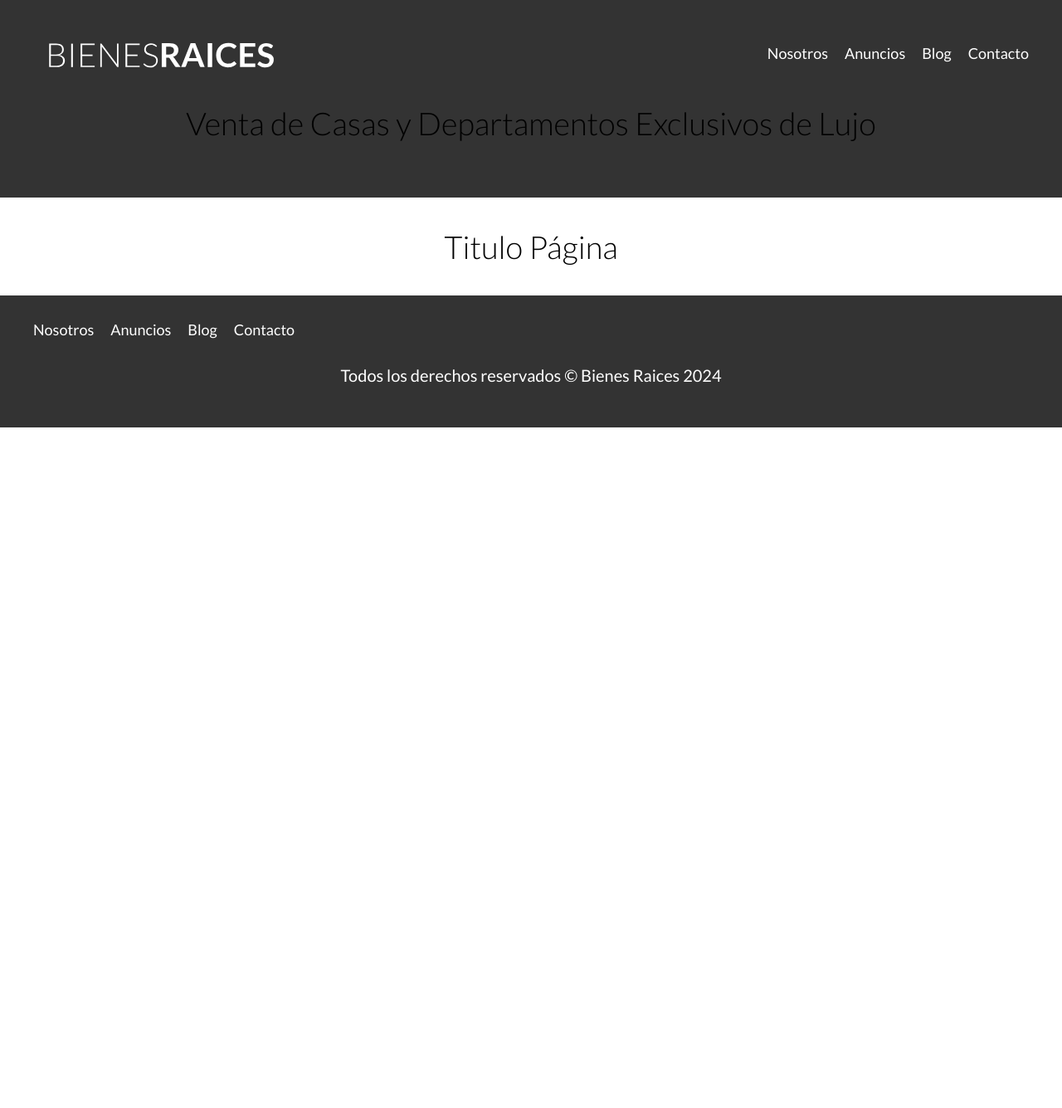
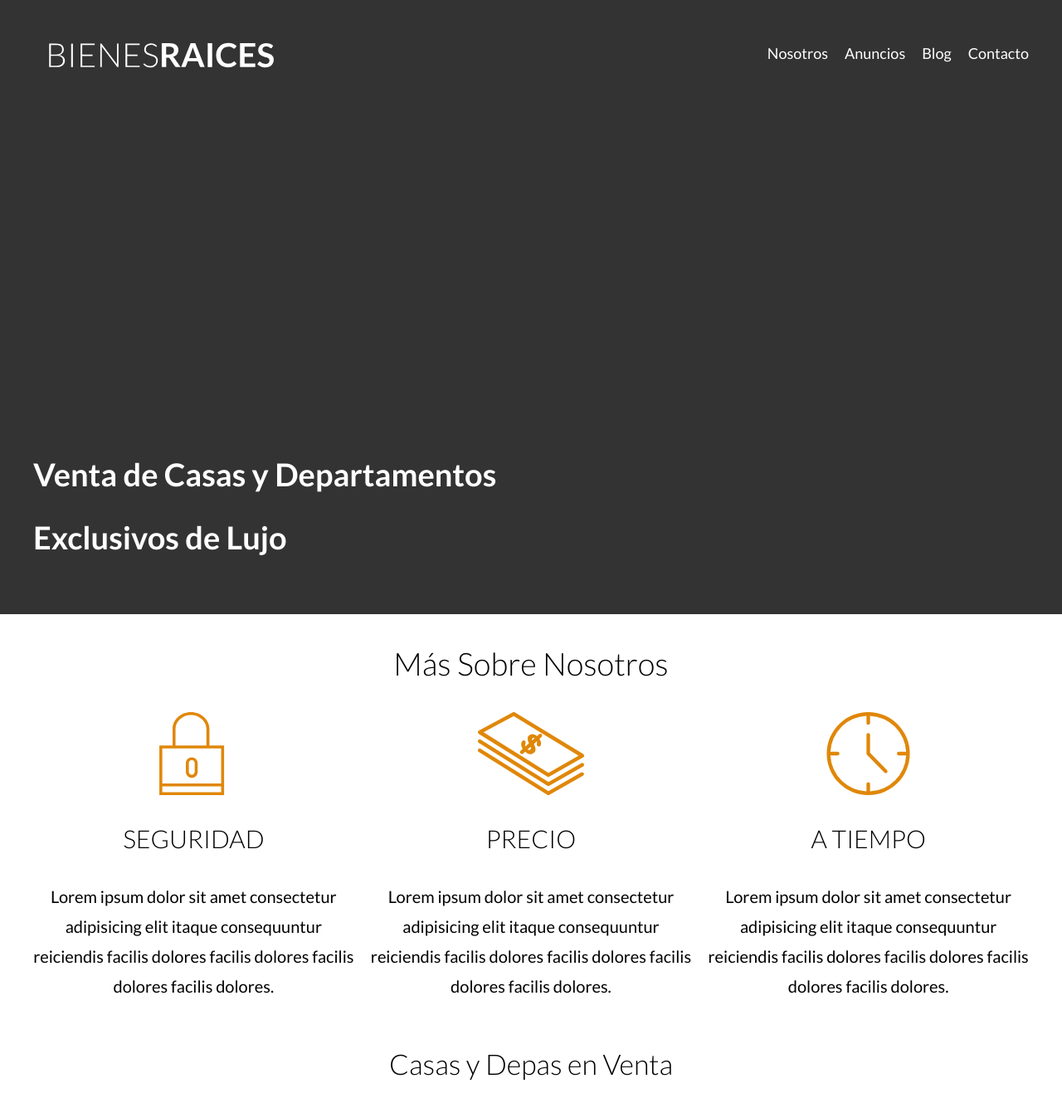
Before and after one commit to Aikarubi/bienes-raices, a PHP site: page / in a window 1280 px wide. Shown: the top 1335 px of the page at 83% size. Before the commit the page ends 515 px from the top, so only its background shows below. Run offline with PHP 8.4, Linux system fonts and the light colour scheme; style sheets or scripts are compiled from the project's sources; some libraries are stand-ins or nearby versions.

Commit message:
Añadiendo: más sobre nosotros y anuncios

```diff
--- a/src/anuncios.html
+++ b/src/anuncios.html
@@ -24,8 +24,6 @@
                     <a href="/contacto.html">Contacto</a>
                 </nav>
             </div> <!--.barra-->
-
-            <h1>Venta de Casas y Departamentos Exclusivos de Lujo</h1>
         </div>
     </header>
 
--- a/src/blog.html
+++ b/src/blog.html
@@ -24,8 +24,6 @@
                     <a href="/contacto.html">Contacto</a>
                 </nav>
             </div> <!--.barra-->
-
-            <h1>Venta de Casas y Departamentos Exclusivos de Lujo</h1>
         </div>
     </header>
 
--- a/src/contacto.html
+++ b/src/contacto.html
@@ -25,7 +25,6 @@
                 </nav>
             </div> <!--.barra-->
 
-            <h1>Venta de Casas y Departamentos Exclusivos de Lujo</h1>
         </div>
     </header>
 
--- a/src/index.html
+++ b/src/index.html
@@ -10,18 +10,18 @@
 
 <body>
 
-    <header class="header">
+    <header class="header inicio">
         <div class="contenedor contenido-header">
             <div class="barra">
-                <a href="/">
+                <a href="/src/">
                     <img src="/build/img/logo.svg" alt="Logotipo de Bienes Raices">
                 </a>
 
                 <nav class="navegacion">
-                    <a href="/nosotros.html">Nosotros</a>
-                    <a href="/anuncios.html">Anuncios</a>
-                    <a href="/blog.html">Blog</a>
-                    <a href="/contacto.html">Contacto</a>
+                    <a href="nosotros.html">Nosotros</a>
+                    <a href="anuncios.html">Anuncios</a>
+                    <a href="blog.html">Blog</a>
+                    <a href="contacto.html">Contacto</a>
                 </nav>
             </div> <!--.barra-->
 
@@ -30,8 +30,64 @@
     </header>
 
     <main class="contenedor seccion">
-        <h1>Titulo Página</h1>
+        <h1>Más Sobre Nosotros</h1>
+
+        <div class="iconos-nosotros">
+            <div class="icono">
+                <img src="/build/img/icono1.svg" alt="Icono seguridad" loading="lazy">
+                <h3>Seguridad</h3>
+                <p>Lorem ipsum dolor sit amet consectetur adipisicing elit itaque consequuntur reiciendis facilis
+                    dolores facilis dolores facilis dolores facilis dolores.</p>
+            </div>
+            <div class="icono">
+                <img src="/build/img/icono2.svg" alt="Icono precio" loading="lazy">
+                <h3>Precio</h3>
+                <p>Lorem ipsum dolor sit amet consectetur adipisicing elit itaque consequuntur reiciendis facilis
+                    dolores facilis dolores facilis dolores facilis dolores.</p>
+            </div>
+            <div class="icono">
+                <img src="/build/img/icono3.svg" alt="Icono tiempo" loading="lazy">
+                <h3>A Tiempo</h3>
+                <p>Lorem ipsum dolor sit amet consectetur adipisicing elit itaque consequuntur reiciendis facilis
+                    dolores facilis dolores facilis dolores facilis dolores.</p>
+            </div>
+        </div>
     </main>
+
+    <section class="seccion contenedor">
+
+        <h2>Casas y Depas en Venta</h2>
+
+        <div class="contenedor-anuncios">
+            <div class="anuncio">
+                <picture>
+                    <source srcset="/build/img/anuncio1.webp" type="image/webp">
+                    <source src="/build/img/anuncio1.jpg" type="image/jpeg">
+                    <img loading="lazy" src="/build/img/anuncio1.jpg" alt="Imagen Anuncio">
+                </picture>
+
+                <div class="contenido-anuncio">
+                    <h3>Casa de Lujo en el Lago</h3>
+                    <p>Casa en el lago con excelente vista, acabados de lujo a un excelente precio.</p>
+                    <p class="precio">$3.000.000</p>
+
+                    <ul class="iconos-caracteristicas">
+                        <li>
+                            <img loading="lazy" src="/build/img/icono_wc.svg" alt="icono wc">
+                            <p>3</p>
+                        </li>
+                        <li>
+                            <img loading="lazy" src="/build/img/icono_estacionamiento.svg" alt="icono estacionamiento">
+                            <p>3</p>
+                        </li>
+                        <li>
+                            <img loading="lazy" src="/build/img/icono_dormitorio.svg" alt="icono habitaciones">
+                            <p>4</p>
+                        </li>
+                    </ul>
+                </div>
+            </div>
+    </section>
 
     <footer class="footer seccion">
         <div class="contenedor contenedor-footer">
--- a/src/nosotros.html
+++ b/src/nosotros.html
@@ -24,8 +24,6 @@
                     <a href="/contacto.html">Contacto</a>
                 </nav>
             </div> <!--.barra-->
-
-            <h1>Venta de Casas y Departamentos Exclusivos de Lujo</h1>
         </div>
     </header>
 
--- a/src/scss/app.scss
+++ b/src/scss/app.scss
@@ -7,3 +7,4 @@
 @import 'layout/header';
 @import 'layout/navegacion';
 @import 'layout/footer';
+@import 'layout/iconos';
--- a/src/scss/layout/_header.scss
+++ b/src/scss/layout/_header.scss
@@ -1,5 +1,46 @@
+.no-webp .inicio {
+    background-image: url(../img/header.jpg);
+}
+
+.webp .inicio {
+    background-image: url(../img/header.webp);
+}
+
 .header {
     background-color: $grisOscuro;
     padding: 1rem 0 3rem 0;
 
+    &.inicio {
+
+        background-position: center center;
+        background-size: cover;
+
+        @include tablet {
+            min-height: 70rem;
+        }
+
+        .contenido-header {
+
+
+            @include tablet {
+                min-height: 70rem;
+            }
+        }
+    }
 }
+
+.contenido-header {
+    display: flex;
+    flex-direction: column;
+    justify-content: space-between;
+
+
+    h1 {
+        text-align: left;
+        color: $blanco;
+        font-weight: $bold;
+        line-height: 2;
+        max-width: 600px;
+    }
+
+}
--- /dev/null
+++ b/src/scss/layout/_iconos.scss
@@ -0,0 +1,17 @@
+@include tablet {
+    .iconos-nosotros {
+        @include grid(3, 2rem);
+    }
+}
+
+.icono {
+    text-align: center;
+
+    img {
+        height: 10rem;
+    }
+
+    h3 {
+        text-transform: uppercase;
+    }
+}
```
Also changed, not shown: build/css/app.css (+1 -1 lines), 1 other file.
